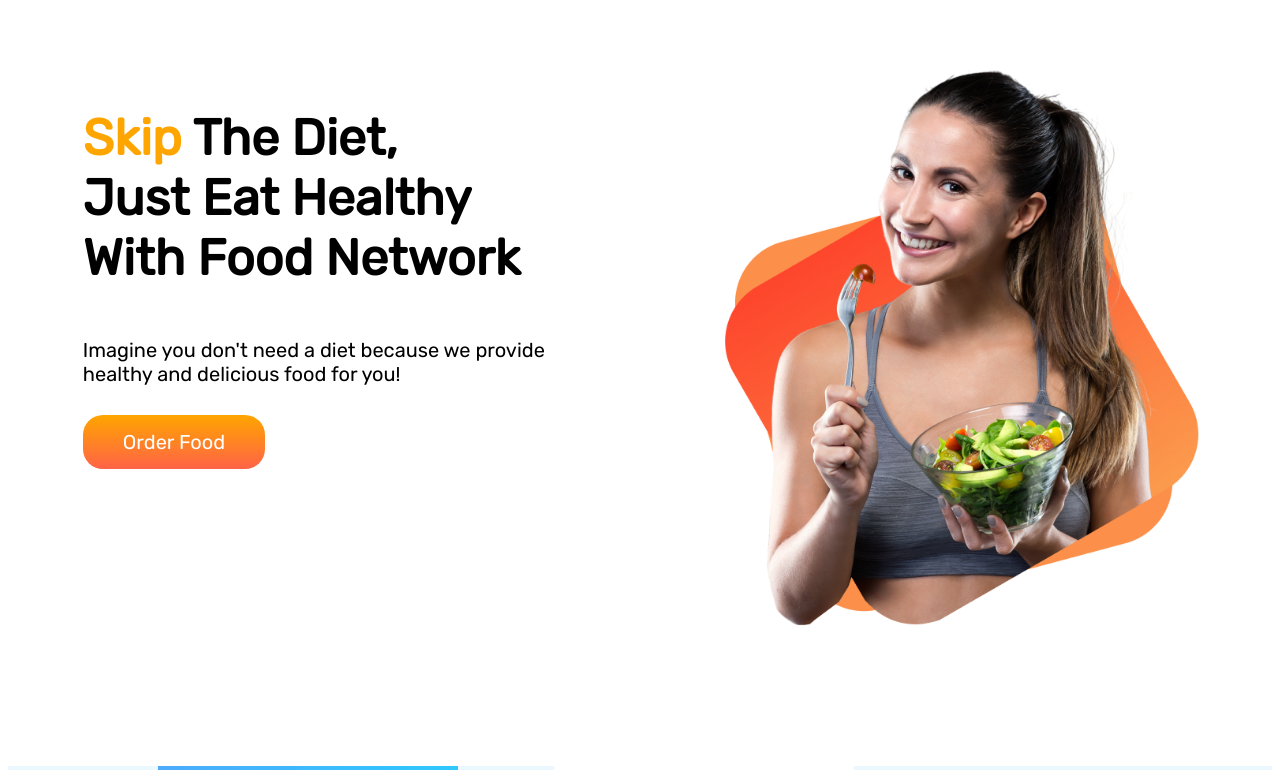
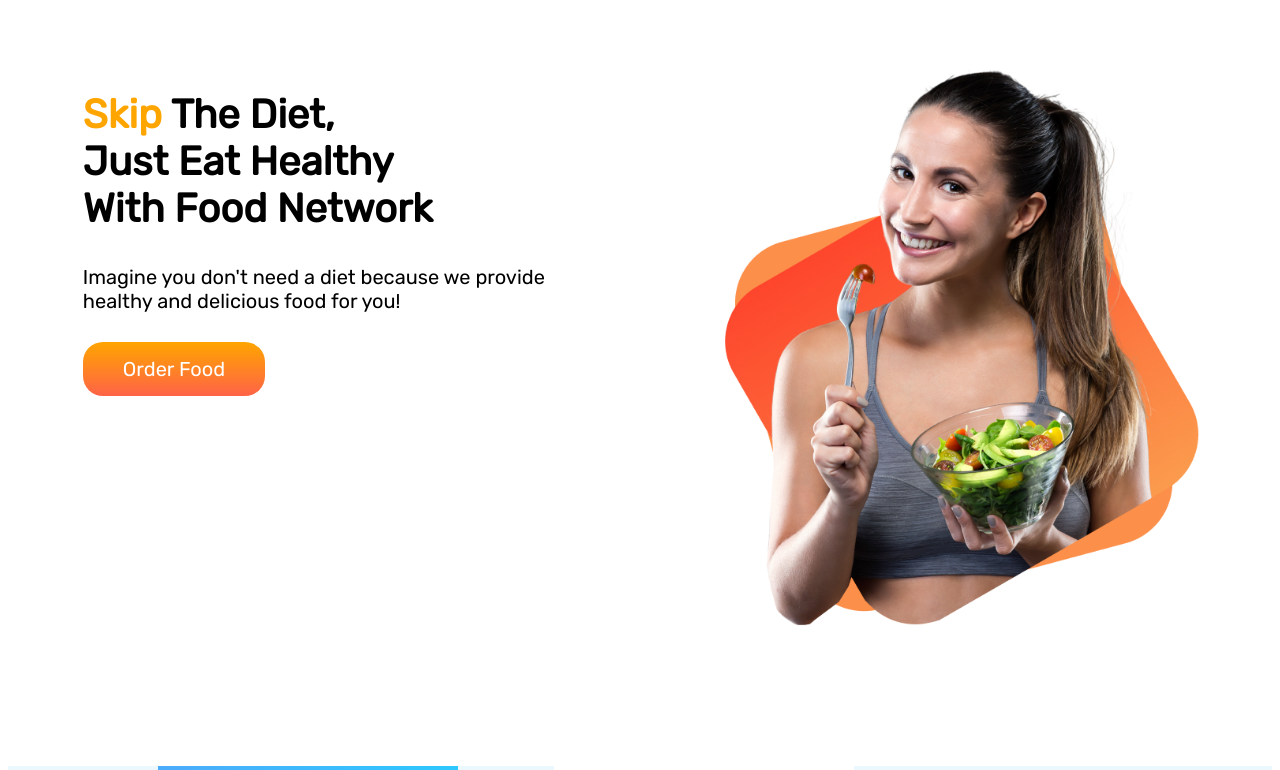
Before and after one commit to sanjoy0047/food-network, a plain HTML site: page index.html in a window 1280 px wide. Shown: the top 770 px of the page. Drawn offline with Linux system fonts and the light colour scheme.

Commit message:
Final submission

```diff
--- a/index.html
+++ b/index.html
@@ -15,10 +15,9 @@
 <body>
     <section class="seciotn-item">
         <div class="half-width">
-            <p id="heading-paragraph"><b><span class="text-color">Skip</span> The Diet,<br>
-                    Just Eat Healthy<br>
-                    With Food Network</h1></b>
-            </p>
+            <h1><span class="text-color">Skip</span> The Diet,<br>
+                Just Eat Healthy<br>
+                With Food Network</h1>
             <p>
                 Imagine you don't need a diet because we provide
 
--- a/style.css
+++ b/style.css
@@ -2,12 +2,13 @@ body{
     font-family: 'Rubik', sans-serif;
     font-size: 20px;
 }
+
+h1{
+    font-size: 50px;
+    font-weight: 700;
+}
 .text-color{
     color:orange;
-}
-#heading-paragraph{
-    font-size: 50px;
-    font-weight: 700;
 }
 .seciotn-item{
     display:flex;
@@ -62,7 +63,6 @@ h1{
     padding-right: 8%;
     padding-top: 3%;
     padding-bottom: 4%;
-
 }
 #text-position{
     text-align: center;
```
